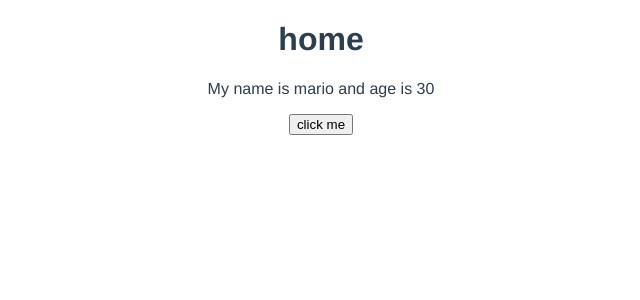
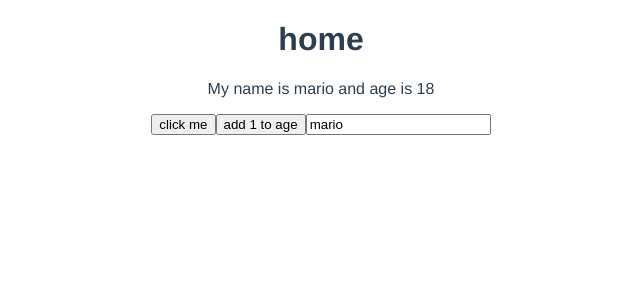
Before and after one commit to ryuya416/dojo-blog, a Vue app: page / in a window 1280 px wide. Shown: the top 300 px of the page, without its empty margins (319-959 px from the left). Built offline with nearby package versions, Linux system fonts and the light colour scheme.

Commit message:
Using Refs for Reactivity

```diff
--- a/src/views/Home.vue
+++ b/src/views/Home.vue
@@ -1,8 +1,10 @@
 <template>
   <div class="home">
     <h1>home</h1>
-    <p ref="p">My name is {{ name }} and age is {{ age }}</p>
+    <p>My name is {{ name }} and age is {{ age }}</p>
     <button @click="handleClick">click me</button>
+    <button @click="age++">add 1 to age</button>
+    <input type="text" v-model="name" />
   </div>
 </template>
 
@@ -12,23 +14,18 @@
 export default {
   name: "Home",
   setup() {
-    const p = ref(null);
-    console.log(p, p.value);
-
-    let name = "mario";
-    let age = 30;
+    let name = ref("mario");
+    let age = ref(18);
 
     const handleClick = () => {
-      console.log(p, p.value);
-      p.value.classList.add("test");
-      p.value.textContent = "test";
+      name.value = "luigi";
+      age.value = 20;
     };
 
     return {
       name,
       age,
       handleClick,
-      p,
     };
   },
 };
```
